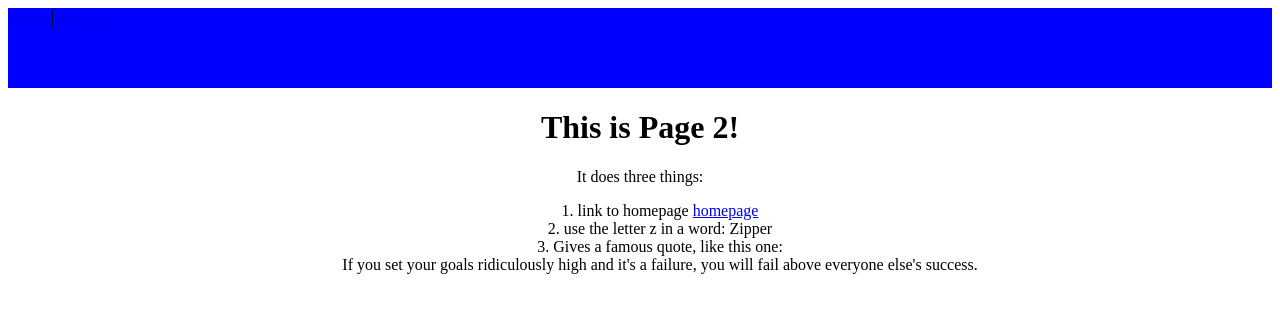
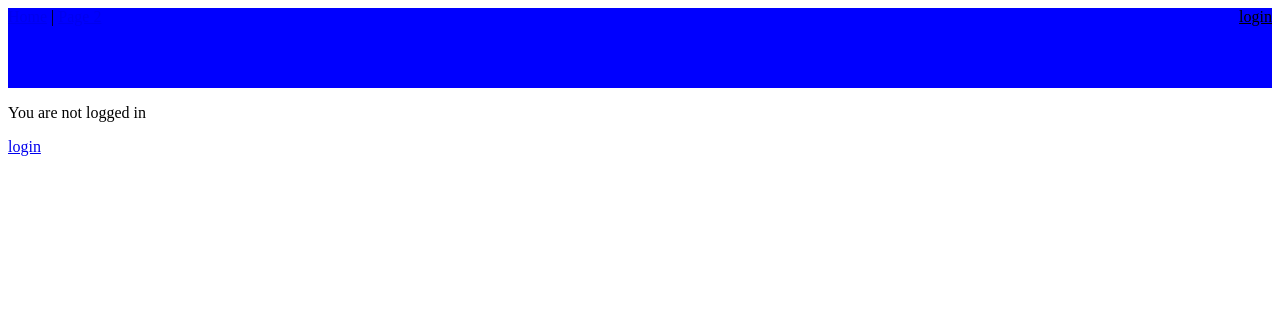
Before and after one commit to trabnett/django-hello-world, a Django app: page /page2/ in a window 1280 px wide. Shown: the top 313 px of the page. Run offline with Django 3.2, Linux system fonts and the light colour scheme; parts of the project's set-up code (start-up, migrations or seed data) failed here and were passed over.

Commit message:
added login

```diff
--- a/helloworld_project/settings.py
+++ b/helloworld_project/settings.py
@@ -38,6 +38,7 @@ INSTALLED_APPS = [
     'django.contrib.messages',
     'django.contrib.staticfiles',
     'pages.apps.PagesConfig',
+    'accounts.apps.AccountsConfig',
 ]
 
 MIDDLEWARE = [
@@ -131,3 +132,7 @@ STATICFILES_DIRS = (
 )
 
 STATICFILES_STORAGE = 'whitenoise.storage.CompressedManifestStaticFilesStorage'
+
+LOGIN_REDIRECT_URL = '/'
+LOGOUT_REDIRECT_URL = '/accounts/login'
+SIGNUP_REDIRECT_URL = '/accounts/login'
--- a/pages/urls.py
+++ b/pages/urls.py
@@ -1,8 +1,11 @@
 from django.urls import path
+from django.conf.urls import include
 
 from .views import HomePageView, Page2PageView
 
 urlpatterns = [
     path('', HomePageView.as_view(), name='hello'),
     path('page2/', Page2PageView.as_view(), name='page2'),
+    path('accounts/', include('accounts.urls')),
+    path('accounts/', include('django.contrib.auth.urls')),
 ]
--- a/pages/views.py
+++ b/pages/views.py
@@ -3,6 +3,9 @@ from django.shortcuts import render
 # Create your views here.
 from django.http import HttpResponse
 from django.views.generic import TemplateView
+from django.contrib.auth.forms import UserCreationForm
+from django.urls import reverse_lazy
+from django.views import generic
 from pages import models
 
 import random
--- a/templates/base.html
+++ b/templates/base.html
@@ -7,6 +7,11 @@
     </head>
     <header style="background-color: blue;height: 5em;">
         <a href="{% url 'hello' %}">Home</a> | <a href="{% url 'page2' %}">Page 2</a>
+        {% if user.is_authenticated %}
+            <a style="color:black;float:right;" href="{% url 'logout' %}">logout</a>
+        {% else %}
+            <a style="color:black;float:right;" href="{% url 'login' %}">login</a>
+        {% endif %}
     </header>
 
     {% block content %}
--- a/templates/page2.html
+++ b/templates/page2.html
@@ -1,6 +1,8 @@
 {% extends 'base.html' %}
 
 {% block content %}
+{% if user.is_authenticated %}
+  Hi {{ user.username }}!
     <div style="text-align: center;">
         <h1>This is Page 2!</h1>
         It does three things:
@@ -10,4 +12,8 @@
             <li>Gives a famous quote, like this one: <br>{{ quote }}</li>
         </ol>
     </div>
+{% else %}
+    <p>You are not logged in</p>
+    <a href="{% url 'login' %}">login</a>
+{% endif %}
 {% endblock content %}
```
Also changed, not shown: templates/hello.html (+9 -0 lines). Lines whose indentation alone changed are shown as unchanged.
